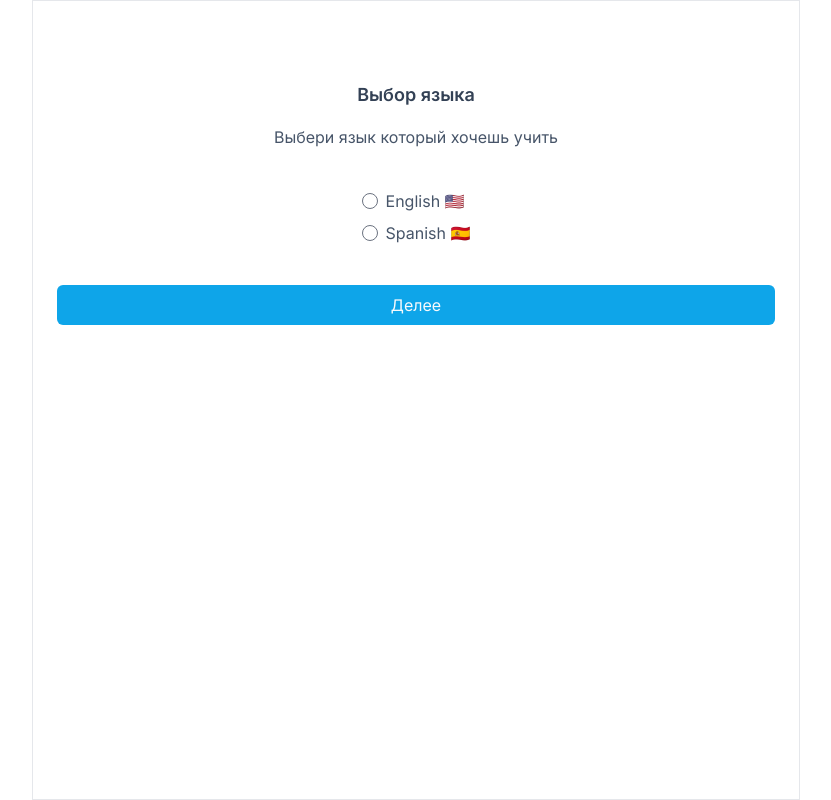
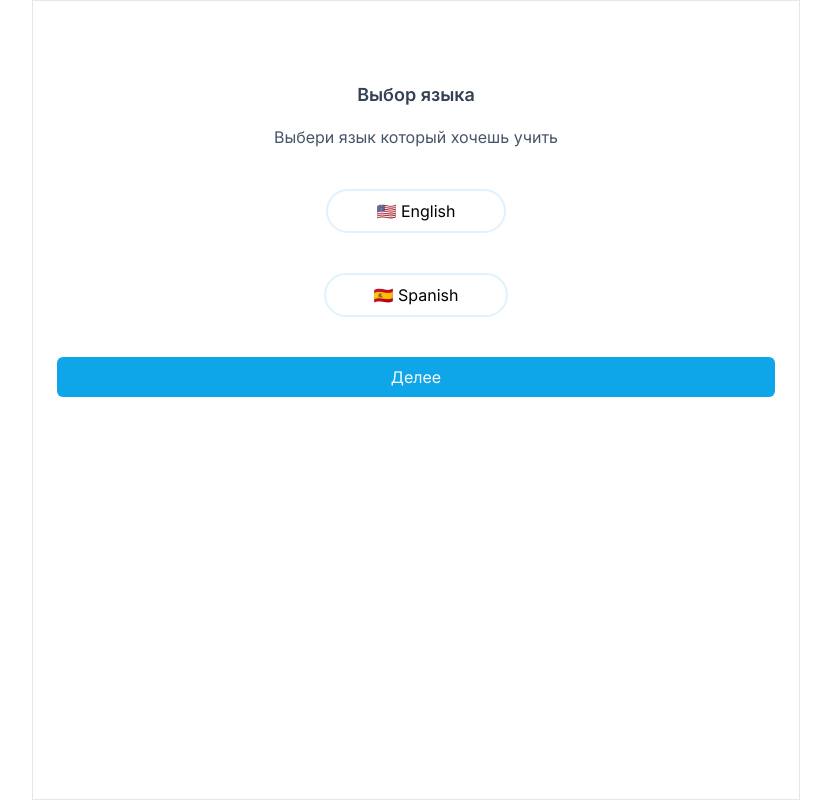
Before and after one commit to IDerevyansky/lang-app, a Next.js app: page /target-lang in a window 1280 px wide. Shown: the whole page, without its empty margins (224-1055 px from the left). Built offline with nearby package versions, Linux system fonts and the light colour scheme.

Commit message:
make select to leng

```diff
--- a/src/app/(onboarding)/target-lang/page.js
+++ b/src/app/(onboarding)/target-lang/page.js
@@ -1,9 +1,12 @@
+"use client"
 import Image from "next/image";
 import Link from "next/link";
+import { useState } from "react";
 
 
 export default function TargetLang() {
 
+  const [select, setSelect] =  useState(' ');
 
   return (
     <main className="main center-content">
@@ -13,22 +16,13 @@ export default function TargetLang() {
         <p>Выбери язык который хочешь учить</p>
       </div>
 
+        <div className={select=='English'?'label-select':'label'} onClick={()=>(setSelect('English'))} >
+        🇺🇸 English
+        </div>
 
-      <form className="form" action="/target-lang">
-
-        <label className="label">
-          <input name="lang" value="English" type="radio"/>
-          English 🇺🇸
-        </label>
-
-        <label className="label">
-          <input name="lang" value="Spanish" type="radio"/>
-          Spanish 🇪🇸
-        </label>
-
-        {/* <button className="btn" type="submit">Делее</button> */}
-
-      </form>
+        <div className={select=='Spanish'?'label-select':'label'} onClick={()=>(setSelect('Spanish'))}>
+        🇪🇸 Spanish
+        </div>
 
 
       <Link href="/target-lang" className="btn">Делее</Link>
--- a/src/app/globals.css
+++ b/src/app/globals.css
@@ -72,10 +72,37 @@ p{
   mx-auto
 }
 
-.label{
+/* .label{
   @apply
   flex
   flex-row
   items-center
   gap-2
+} */
+
+.label{
+  @apply
+  border-2
+  border-sky-100
+  rounded-full
+  py-2
+  px-12
+  mx-auto
+  w-fit
 }
+
+.label-select {
+  @apply
+  /* bg-sky-500 */
+  border-2
+  border-sky-500
+  bg-sky-100
+  rounded-full
+  py-2
+  px-12
+  mx-auto
+  w-fit
+  flex
+  gap-4
+  /* text-slate-50 */
+}
```
